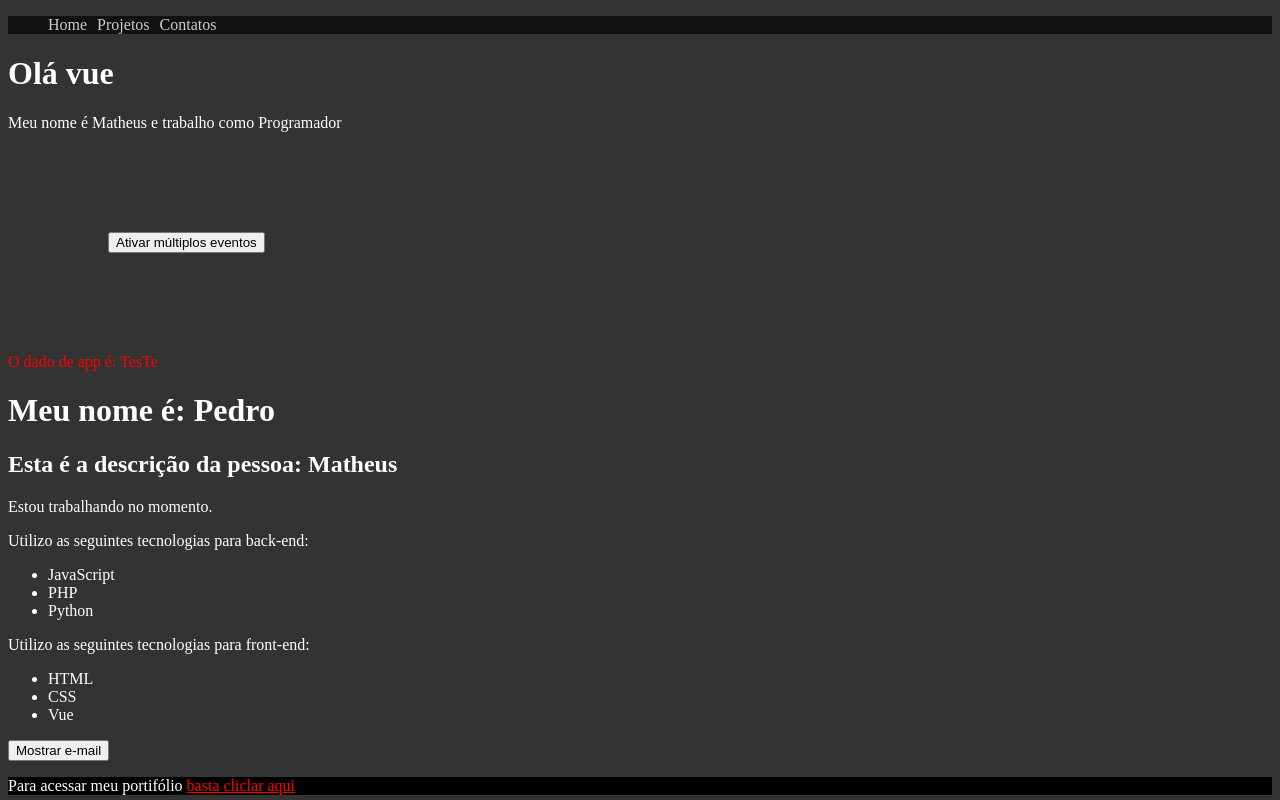
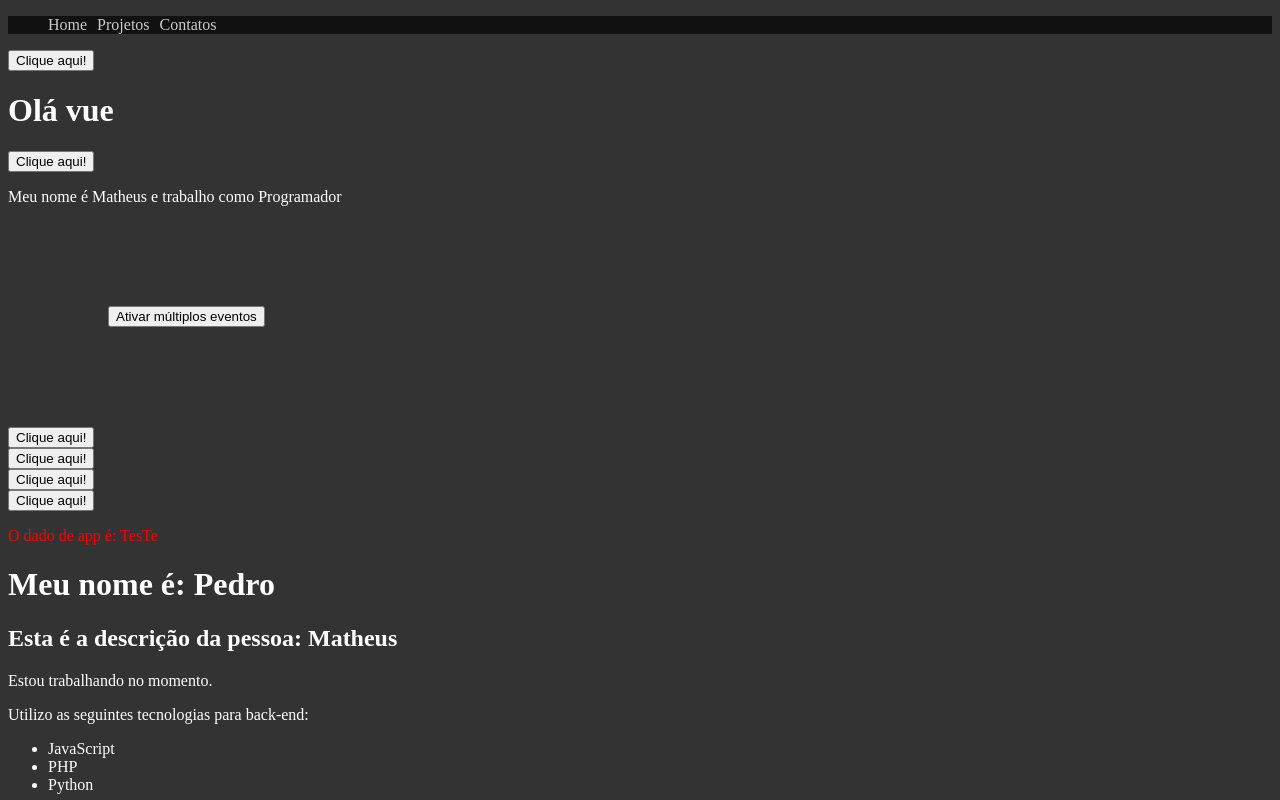
Before and after one commit to regislopeseso/Curso_Vue3_Mattheus_Battisti, a Vue app in the folder 2_projeto_vue/: page / in a window 1280 px wide. Shown: the top 800 px of the page. Built offline with nearby package versions, Linux system fonts and the light colour scheme.

Commit message:
Add Aula 16 - Reutilizacao de componentes

```diff
--- a/2_projeto_vue/src/components/Picture.vue
+++ b/2_projeto_vue/src/components/Picture.vue
@@ -1,8 +1,11 @@
 <template>
     <img :src="avatar" :alt="descricao">
+    <Reutilizacao />
 </template>
 
 <script>
+  import Reutilizacao from './Reutilizacao.vue'
+
   export default {
     name:"Picture",
     data() {
@@ -10,6 +13,9 @@
         avatar: "/img/avatar.png",
         descricao: "Matheus Battisti",
       }
+    },
+    components: {
+        Reutilizacao
       }
   }
 </script>
--- a/2_projeto_vue/src/components/PrimeiroComponente.vue
+++ b/2_projeto_vue/src/components/PrimeiroComponente.vue
@@ -1,18 +1,27 @@
 <template>
   <div>
+    <Reutilizacao />
     <h1>Olá vue</h1>
+    <Reutilizacao />
     <p>Meu nome é {{ nome }} e trabalho como {{ profissao }}</p>
     <MultiplosEventos />
+    <Reutilizacao />
+    <Reutilizacao />
+    <Reutilizacao />
+    <Reutilizacao />
   </div>
 </template>
 
 <script>
   import MultiplosEventos from './MultiplosEventos.vue'
+  import Reutilizacao from './Reutilizacao.vue'
+
 
 export default {
   name: "PrimeiroComponente",
   components: {
-    MultiplosEventos
+    MultiplosEventos,
+    Reutilizacao
   },
   data() {
     return {
--- /dev/null
+++ b/2_projeto_vue/src/components/Reutilizacao.vue
@@ -0,0 +1,27 @@
+<template>
+  <div>
+    <button @click="ativar">
+      Clique aqui!
+    </button>
+    <span v-show="ativou">Ativado!</span>
+  </div>
+</template>
+
+<script>
+
+
+  export default {
+    name: "Reutilizacao",
+    data() {
+      return {
+        ativou: false
+      }
+    },
+    methods: {
+      ativar() {
+        this.ativou = !this.ativou
+      }
+    },
+
+  }
+</script>
```
Lines whose indentation alone changed are shown as unchanged.
